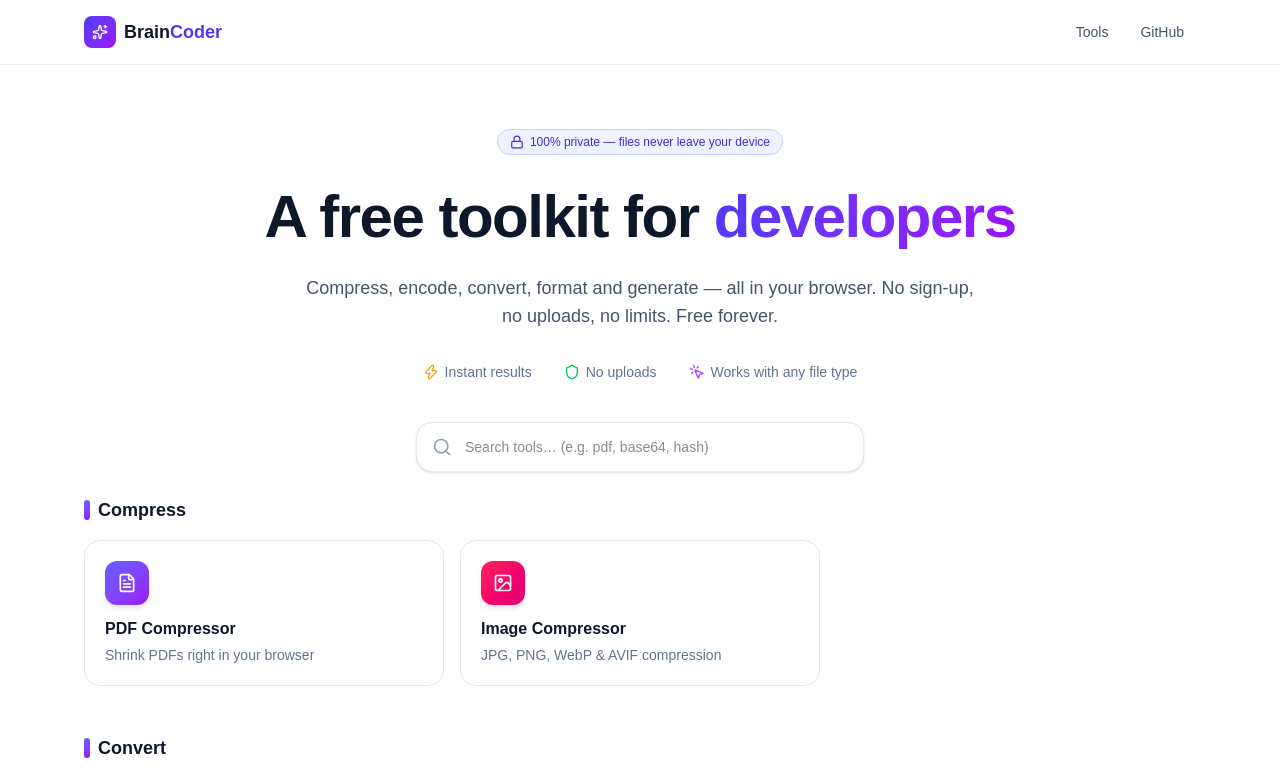
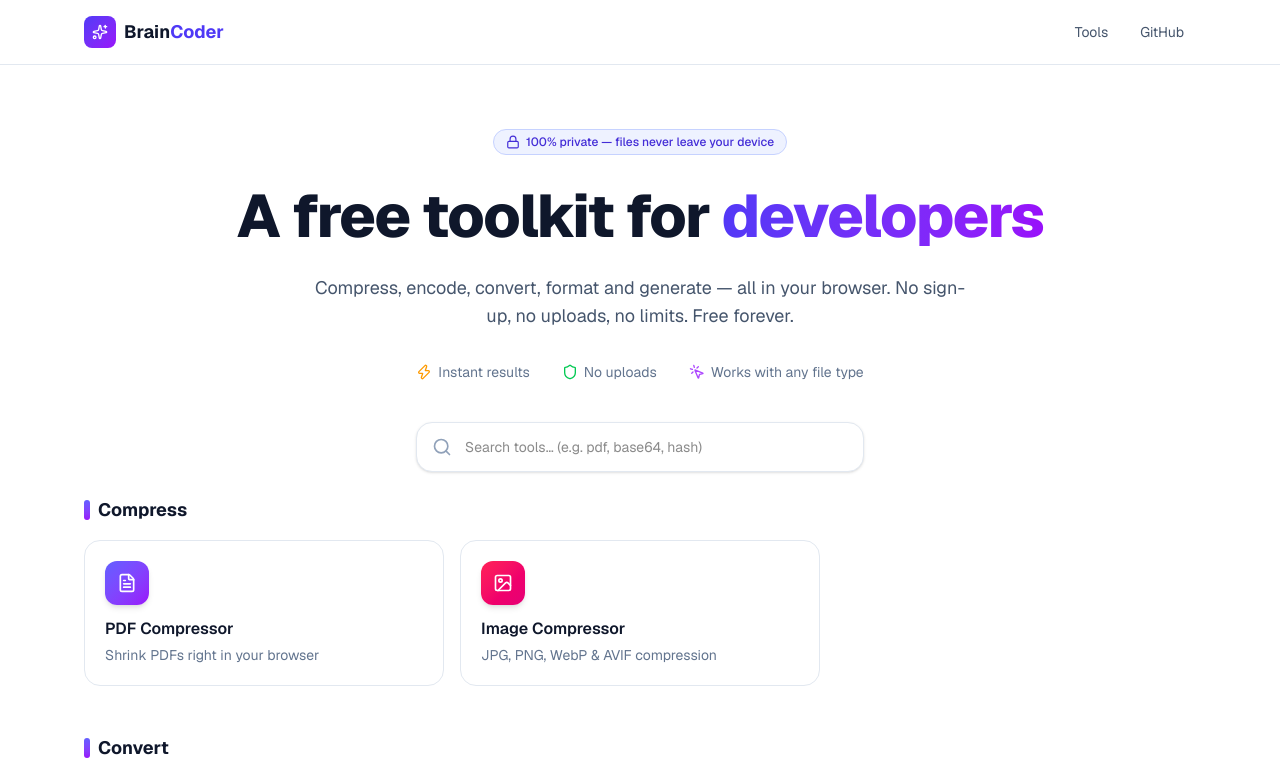
Before and after one commit to RajaSardar/BrainCoder, a Next.js app: page / in a window 1280 px wide. Shown: the top 777 px of the page. Built offline with nearby package versions, Linux system fonts and the light colour scheme.

Commit message:
fix hidden text in dark mode: force light theme

```diff
--- a/src/app/globals.css
+++ b/src/app/globals.css
@@ -3,6 +3,7 @@
 :root {
   --background: #ffffff;
   --foreground: #171717;
+  color-scheme: light;
 }
 
 @theme inline {
@@ -12,17 +13,9 @@
   --font-mono: var(--font-geist-mono);
 }
 
-@media (prefers-color-scheme: dark) {
-  :root {
-    --background: #0a0a0a;
-    --foreground: #ededed;
-  }
-}
-
 body {
   background: var(--background);
   color: var(--foreground);
-  font-family: Arial, Helvetica, sans-serif;
 }
 
 .md-preview {
```
